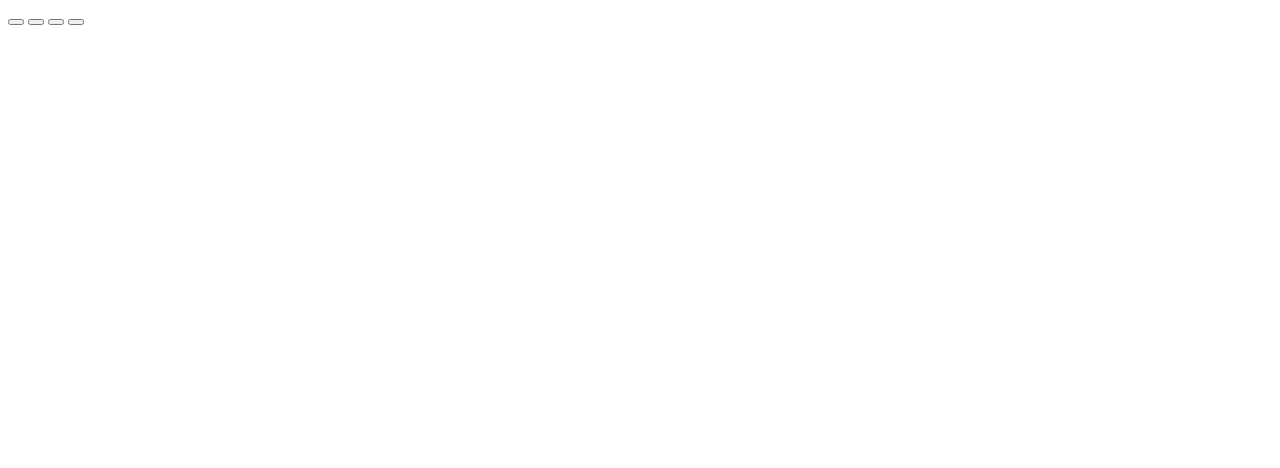
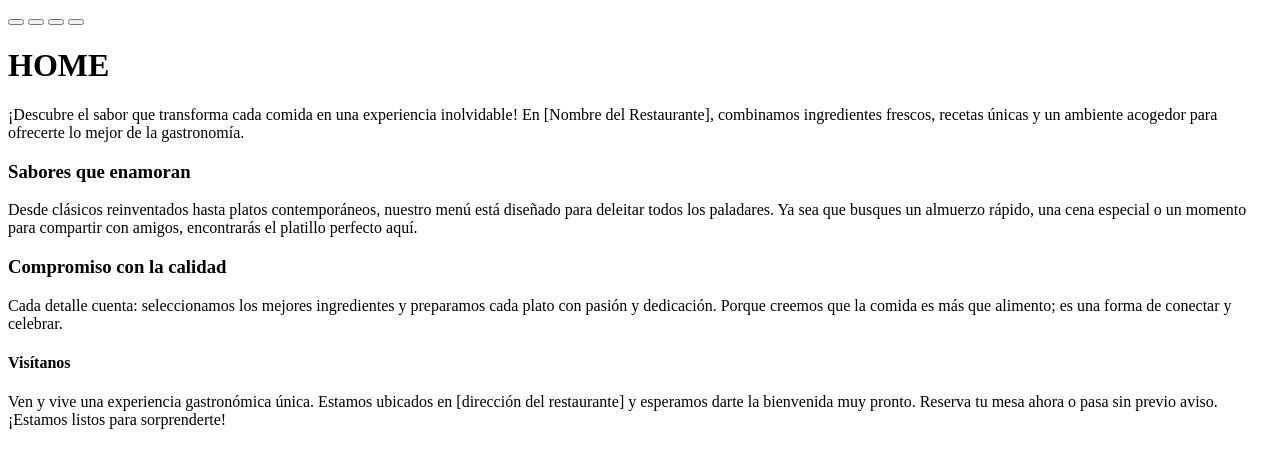
Before and after one commit to shiftero21/restaurant-page, a website built with webpack: page src/template.html in a window 1280 px wide. Built offline with nearby package versions, Linux system fonts and the light colour scheme.

Commit message:
create basic homepage

```diff
--- /dev/null
+++ b/src/homepage.js
@@ -0,0 +1,25 @@
+
+export function populateContent () {
+
+// Seleccionar el div existente en el HTML
+const content = document.getElementById("content");
+
+// Datos para los elementos
+const elementos = [
+  { tag: "h1", text: "HOME" },
+  { tag: "p", text: "¡Descubre el sabor que transforma cada comida en una experiencia inolvidable! En [Nombre del Restaurante], combinamos ingredientes frescos, recetas únicas y un ambiente acogedor para ofrecerte lo mejor de la gastronomía." },
+  { tag: "h3", text: "Sabores que enamoran" },
+  { tag: "p", text: "Desde clásicos reinventados hasta platos contemporáneos, nuestro menú está diseñado para deleitar todos los paladares. Ya sea que busques un almuerzo rápido, una cena especial o un momento para compartir con amigos, encontrarás el platillo perfecto aquí." },
+  { tag: "h3", text: "Compromiso con la calidad" },
+  { tag: "p", text: "Cada detalle cuenta: seleccionamos los mejores ingredientes y preparamos cada plato con pasión y dedicación. Porque creemos que la comida es más que alimento; es una forma de conectar y celebrar." },
+  { tag: "h4", text: "Visítanos" },
+  { tag: "p", text: "Ven y vive una experiencia gastronómica única. Estamos ubicados en [dirección del restaurante] y esperamos darte la bienvenida muy pronto. Reserva tu mesa ahora o pasa sin previo aviso. ¡Estamos listos para sorprenderte!" },
+];
+
+// Crear y agregar los elementos dinámicamente
+elementos.forEach(({ tag, text }) => {
+  const elemento = document.createElement(tag);
+  elemento.textContent = text;
+  content.appendChild(elemento);
+});
+}
--- a/src/index.js
+++ b/src/index.js
@@ -1 +1,3 @@
 console.log("prueba");
+import {populateContent} from './homepage';
+populateContent();
```
Also changed, not shown: src/template.html (+2 -1 lines).
